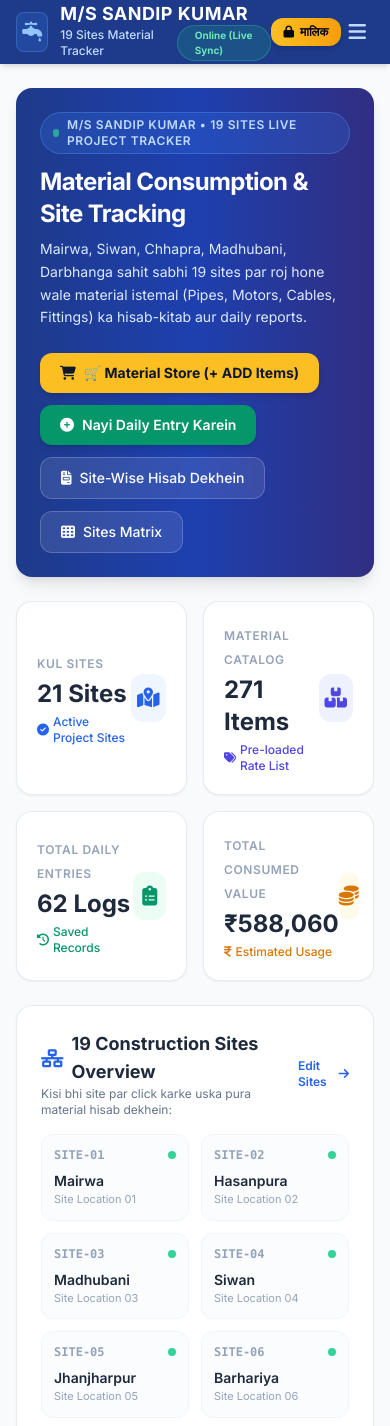
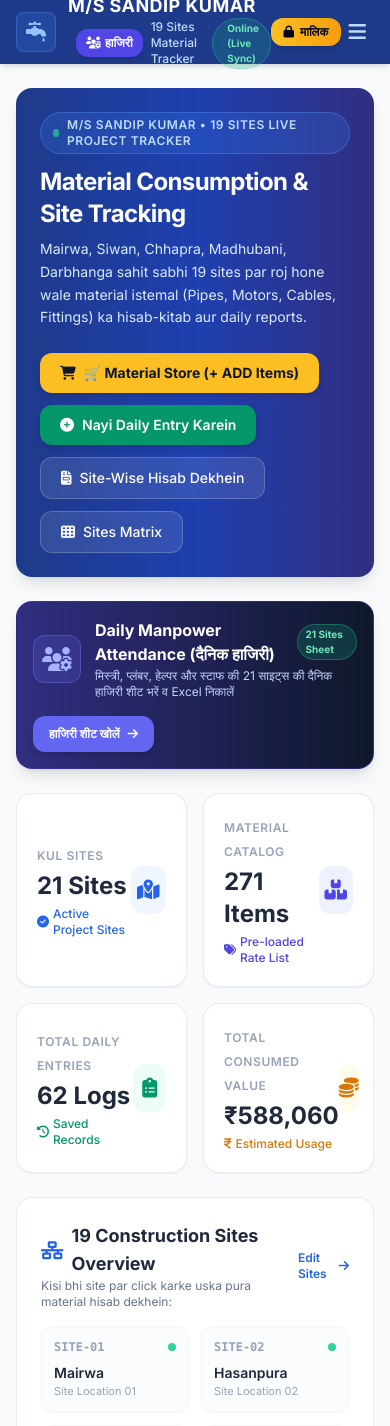
Before and after one commit to subashrajsp143-beep/sandipkumar-tracker, a Flask app: page / in a window 390 px wide. Shown: the top 1426 px of the page. Run offline with Flask 3, Linux system fonts and the light colour scheme; data comes from the database, SQL or seed files in the repository; some libraries are stand-ins or nearby versions.

Commit message:
Fix mobile visibility for attendance register and update SW cache to v2

```diff
--- a/static/sw.js
+++ b/static/sw.js
@@ -1,5 +1,5 @@
 // Service Worker for M/S Sandip Kumar Material Tracker
-const CACHE_NAME = 'sandip-tracker-v1';
+const CACHE_NAME = 'sandip-tracker-v2';
 const STATIC_ASSETS = [
   '/',
   '/store',
@@ -7,6 +7,7 @@ const STATIC_ASSETS = [
   '/reports/sites',
   '/reports/daily',
   '/reports/monthly',
+  '/attendance',
   '/static/manifest.json',
   '/static/icons/icon-192.png',
   '/static/icons/icon-512.png',
--- a/templates/base.html
+++ b/templates/base.html
@@ -63,6 +63,10 @@
                         <div>
                             <span class="font-bold text-lg tracking-wide text-white block leading-tight">M/S SANDIP KUMAR</span>
                             <div class="flex items-center gap-2">
+                    <!-- Quick Mobile Attendance Shortcut -->
+                    <a href="{{ url_for('attendance_view') }}" class="md:hidden px-2.5 py-1.5 rounded-xl bg-indigo-600 hover:bg-indigo-500 text-white text-xs font-bold shadow-md transition flex items-center gap-1">
+                        <i class="fa-solid fa-users-gear text-xs"></i> <span>हाजिरी</span>
+                    </a>
                                 <span class="text-xs text-blue-200 block font-medium">19 Sites Material Tracker</span>
                                 <span id="networkBadge" class="inline-flex items-center gap-1 px-2 py-0.5 rounded-full text-[10px] font-bold bg-emerald-500/20 text-emerald-300 border border-emerald-400/30">
                                     <span class="w-1.5 h-1.5 rounded-full bg-emerald-400 animate-ping inline-block"></span>
@@ -151,6 +155,9 @@
             <a href="{{ url_for('dashboard') }}" class="block px-3 py-2 rounded-md text-base font-medium text-blue-100 hover:bg-brand-900">Dashboard</a>
             <a href="{{ url_for('material_store') }}" class="block px-3 py-2 rounded-md text-base font-bold bg-amber-400 text-slate-900">🛒 Material Store (Add Item)</a>
             <a href="{{ url_for('daily_entry') }}" class="block px-3 py-2 rounded-md text-base font-medium bg-emerald-600 text-white">Roj Ka Entry (Daily Log)</a>
+            <a href="{{ url_for('attendance_view') }}" class="block px-3 py-2.5 rounded-xl text-base font-bold bg-indigo-600 hover:bg-indigo-500 text-white shadow-md flex items-center gap-2">
+                <i class="fa-solid fa-users-gear"></i> <span>हाजिरी (Daily Manpower Register)</span>
+            </a>
             <a href="{{ url_for('site_report') }}" class="block px-3 py-2 rounded-md text-base font-medium text-blue-100 hover:bg-brand-900">Site-Wise Report</a>
             <a href="{{ url_for('daily_report') }}" class="block px-3 py-2 rounded-md text-base font-medium text-blue-100 hover:bg-brand-900">Date-Wise Report</a>
             <a href="{{ url_for('item_history') }}" class="block px-3 py-2 rounded-md text-base font-bold text-amber-300 hover:bg-brand-900">Kab Use Hua? (Tareekh Tracker)</a>
--- a/templates/dashboard.html
+++ b/templates/dashboard.html
@@ -31,6 +31,27 @@
                     <i class="fa-solid fa-table-cells"></i> Sites Matrix
                 </a>
             </div>
+        </div>
+    </div>
+
+    <!-- Quick Action Banner for Manpower Attendance -->
+    <div class="bg-gradient-to-r from-indigo-900 to-slate-900 rounded-2xl p-4 sm:p-5 text-white shadow-lg border border-indigo-700/50 flex flex-col sm:flex-row sm:items-center justify-between gap-4">
+        <div class="flex items-center gap-3.5">
+            <div class="w-12 h-12 rounded-xl bg-indigo-500/20 text-indigo-300 flex items-center justify-center text-2xl border border-indigo-400/30 flex-shrink-0">
+                <i class="fa-solid fa-users-gear"></i>
+            </div>
+            <div>
+                <div class="flex items-center gap-2">
+                    <span class="text-base font-bold text-white">Daily Manpower Attendance (दैनिक हाजिरी)</span>
+                    <span class="px-2 py-0.5 rounded-full bg-emerald-500/20 text-emerald-300 text-[10px] font-bold border border-emerald-400/30">21 Sites Sheet</span>
+                </div>
+                <p class="text-xs text-indigo-200 mt-0.5">मिस्त्री, प्लंबर, हेल्पर और स्टाफ की 21 साइट्स की दैनिक हाजिरी शीट भरें व Excel निकालें</p>
+            </div>
+        </div>
+        <div class="flex items-center gap-2">
+            <a href="{{ url_for('attendance_view') }}" class="px-4 py-2.5 rounded-xl bg-indigo-500 hover:bg-indigo-400 text-white font-bold text-xs shadow-md transition flex items-center gap-2">
+                <span>हाजिरी शीट खोलें</span> <i class="fa-solid fa-arrow-right text-xs"></i>
+            </a>
         </div>
     </div>
 
```
